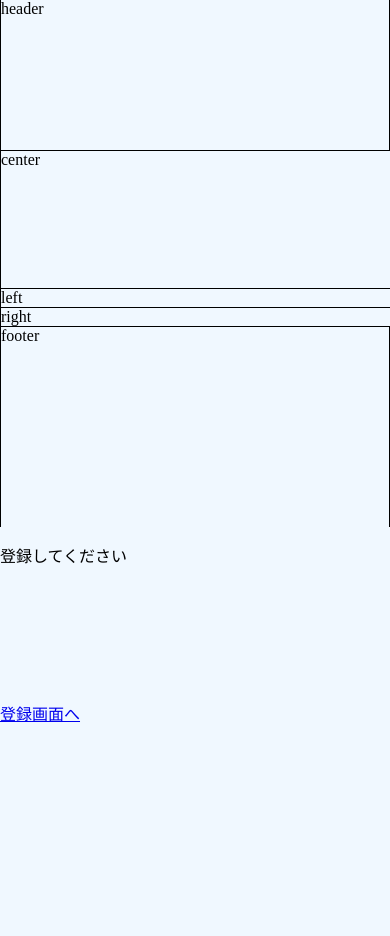
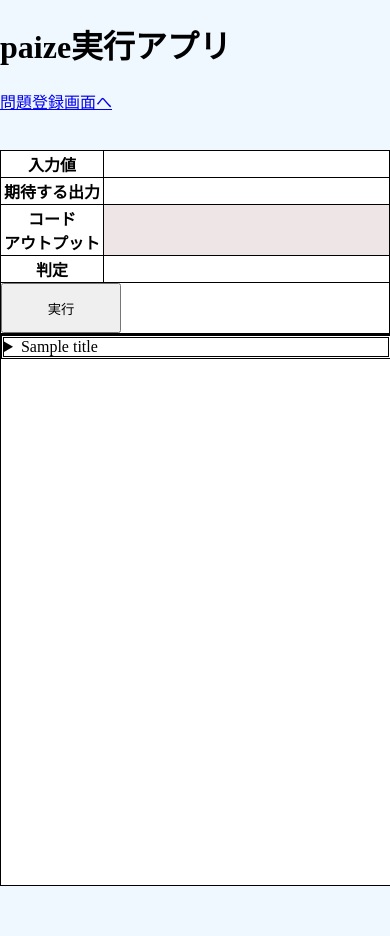
Before and after one commit to s-okayasu/app_1, a Flask app: template src/templates/program_execution.html in a window 390 px wide. Before the commit the page ends 722 px from the top, so only its background shows below. Run offline with Flask 2, Linux system fonts and the light colour scheme; data comes from the database, SQL or seed files in the repository; the template is opened without the code that fills it: values that come from a table or form of the project are taken from there, most other values are stand-ins (such as "Sample title", 1, 10 or a date in 2020); lists and menus that the app fills with data are empty.

Commit message:
問題登録機能、初期表示処理実装

```diff
--- /dev/null
+++ b/src/SQLite.sql
@@ -0,0 +1,3 @@
+-- SQLite
+DELETE FROM problem;
+DELETE FROM title;
--- a/src/app.py
+++ b/src/app.py
@@ -1,45 +1,77 @@
-from flask import Flask, redirect, render_template, request, url_for
+import string
+from flask import Flask, jsonify, redirect, render_template, request, url_for
 import os
 from flask_sqlalchemy import SQLAlchemy
-from sqlalchemy import func
-from crud import Crud
+from query import Query
 
 app = Flask(__name__)
 base_dir = os.path.dirname(__file__)
 app.config['SQLALCHEMY_DATABASE_URI'] = 'sqlite:///' + os.path.join(base_dir, 'data.sqlite')
 app.config['SQLALCHEMY_TRACK_MODIFICATIONS'] = False
 db = SQLAlchemy(app)
-crud = Crud(db)
+query = Query(db)
 
-class User(db.Model):
-    __tablename__ = 'User'
+class Titles(db.Model):
+    __tablename__ = 'title'
     id = db.Column(db.Integer, primary_key=True)
     name = db.Column(db.Text)
-    age = db.Column(db.Integer)
+    def __init__(self, name):
+        self.name = name
 
-    def __init__(self, name, age):
+class Problems(db.Model):
+    __tablename__ = 'problem'
+    id = db.Column(db.Integer, primary_key=True)
+    title_id = db.Column(db.Integer)
+    name = db.Column(db.Text)
+    input_data = db.Column(db.Text)
+    expect_output_data = db.Column(db.Text)
+    status = db.Column(db.Text)
+    def __init__(self, title_id, name, input_data, expect_output_data, status):
+        self.title_id = title_id
         self.name = name
-        self.age = age
+        self.input_data = input_data
+        self.expect_output_data = expect_output_data
+        self.status = status
 
 @app.route('/')
 def index():
-    users = crud.read(User)
-    is_recode = db.session.query(func.count(User.id)).first()[0] > 0
-    print(db.session.query(func.count(User.id)).first()[0])
-    print(is_recode)
-    return render_template('list.html', users=users, is_recode=is_recode)
+    # 画面表示用のデータを設定
+    screen_data = []
+    titles = query.select_all(Titles)
+    problems = query.select_all(Problems)
+    for t_data in titles:
+        title = {'id': t_data.id, 'name': t_data.name, 'problems': []}
+        for p_data in problems:
+            if t_data.id == p_data.title_id:
+                problem = {'id': p_data.id, 'name': p_data.name, 'status': p_data.status, 'input_data': p_data.input_data,
+                    'expect_output_data': p_data.expect_output_data}
+                title['problems'].append(problem)
+        screen_data.append(title)
+    return render_template('program_execution.html', screen_data=screen_data)
 
-@app.route('/form')
-def form():
-    return render_template('form.html')
+@app.route('/problem_register')
+def move():
+    return render_template('problem_register.html')
 
-@app.route('/create')
-def temp():
-    user = User(
-        request.args.get('name'),
-        request.args.get('age')
+@app.route('/problem', methods=['POST'])
+def regist():
+    # 入力されたtitleがDBに存在するか判定
+    # 存在しない場合は追加
+    title_name = request.form.get('title_name')
+    result = query.select_title(Titles, title_name)
+    if len(result) == 0:
+        query.insert(Titles(title_name))
+    # problemを追加
+    title_id = query.select_title(Titles, title_name)[0].id
+    print(str(title_id))
+    problems = Problems(
+        title_id,
+        request.form.get('problem_name'),
+        request.form.get('input_data'),
+        request.form.get('expect_output_data'),
+        '0'
     )
-    crud.create(user)
+    query.insert(problems)
     return redirect(url_for('index'))
 
 if __name__ == '__main__':
--- /dev/null
+++ b/src/static/css/pe_style.css
@@ -0,0 +1,85 @@
+body {
+    margin: 0;
+    min-height: 100vh;
+    display: flex;
+    flex-direction: column;
+    width: 980px;
+    margin: 0 auto;
+    background-color:aliceblue;
+}
+header {
+    height: 150px;
+}
+div {
+    display: flex;
+    flex: 1
+}
+main {
+    flex: 1;
+    height: 500px;
+}
+nav {
+    background-color: white;
+    width: 400px;
+    border-top: 1px solid;
+    border-left: 1px solid;
+    border-bottom: 1px solid;
+    height: 550px;
+}
+table {
+    background-color: white;
+    border-collapse: collapse;
+    width: 100%;
+    height: 100%;
+}
+table th, table td {
+    border: solid 1px black;
+}
+table th {
+    width: 100px;
+}
+tr.input {
+    height: 10%;
+}
+tr.output {
+    height: 80%;
+}
+tr.output td {
+    background-color: rgb(238, 230, 230);
+}
+tr.result {
+    height: 10%;
+}
+footer {
+    height: 50px;
+}
+@media screen and (max-width: 900px) {
+    body, nav, aside {
+        width: 100%;
+    }
+    div {
+        flex-direction: column;
+    }
+    main {
+        order: -1;
+    }
+}
+.button-area {
+    background-color: white;
+    border-left: 1px solid;
+    border-right: 1px solid;
+    border-bottom: 1px solid;
+    height: 50px;
+    justify-content: center;
+}
+input {
+    width: 120px;
+    height: 50px;
+}
+.problem p {
+    margin: 0;
+    padding-left: 20px;
+}
+summary {
+    border-style: double;
+}
--- a/src/templates/pe_style.css
+++ b/src/static/css/pr_style.css
@@ -3,42 +3,28 @@
     min-height: 100vh;
     display: flex;
     flex-direction: column;
-    width: 800px;
+    width: 980px;
     margin: 0 auto;
     background-color:aliceblue;
 }
 header {
     height: 150px;
-    border-left: 1px solid;
-    border-right: 1px solid;
-    border-bottom: 1px solid;
 }
 div {
     display: flex;
     flex: 1
 }
 main {
+    background-color: white;
     flex: 1;
-    border-left: 1px solid;
-    border-bottom: 1px solid;
-}
-nav {
-    width: 150px;
-    border-left: 1px solid;
-    border-bottom: 1px solid;
-}
-aside {
-    width: 150px;
+    width: 600px;
+    height: 250px;
+    border-top: 1px solid;
     border-left: 1px solid;
     border-right: 1px solid;
     border-bottom: 1px solid;
 }
-footer {
-    height: 200px;
-    border-left: 1px solid;
-    border-right: 1px solid;
-}
-@media screen and (max-width: 900px) {
+@media screen and (max-width: 600px) {
     body, nav, aside {
         width: 100%;
     }
@@ -49,3 +35,20 @@
         order: -1;
     }
 }
+label {
+    margin: 5px;
+    text-align: right;
+    width: 150px;
+}
+label ~ input {
+    margin: 5px;
+    width: 500px;
+    height: 30px;
+}
+.submit {
+    justify-content: center;
+}
+.submit input {
+    width: 120px;
+    height: 50px;
+}
--- /dev/null
+++ b/src/static/js/program_execution.js
@@ -0,0 +1,16 @@
+window.addEventListener('load', function() {
+    var problems = Array.from(document.getElementsByClassName("problem"));
+    problems.forEach(function(problem) {
+        var eval = problem.childNodes.item(3).value;
+        var ival = problem.childNodes.item(5).value;
+        var enode = document.getElementById("expect");
+        var inode = document.getElementById("input");
+        var text = document.getElementById(problem.childNodes.item(1).id);
+        console.log(text);console.log(problem);
+        problem.addEventListener("click", function() {
+            text.style.color="#0000cd"
+            enode.innerHTML = eval;
+            inode.innerHTML = ival;
+        }, false);
+    });
+});
--- a/src/templates/program_execution.html
+++ b/src/templates/program_execution.html
@@ -2,33 +2,58 @@
 <html lang="ja">
     <head>
         <meta charset="UTF-8">
-        <title>Document</title>
-        <link rel="stylesheet" href="pe_style.css">
+        <title>プログラム実行画面</title>
+        <link rel="stylesheet" href="./static/css/pe_style.css">
+        <script src="./static/js/program_execution.js"></script>
     </head>
     <body>
-        <header>header</header>
-
+        <header>
+            <div>
+                <h1>paize実行アプリ</h1>
+            </div>
+            <div>
+                <a href="{{ url_for('move') }}" >問題登録画面へ</a>
+            </div>
+        </header>
         <div>
-            <nav>left</nav>
-            <main>center</main>
-            <aside>right</aside>
+            <nav>
+                {% for title in screen_data %}
+                <details>
+                    <summary>{{ title.name }}</summary>
+                    {% for problem in title.problems %}
+                    <div class="problem">
+                        <p id="{{ problem.id }}">{{ problem.name }} status:{{ problem.status }}</p>
+                        <input type="hidden" name="expect" value="{{ problem.expect_output_data }}">
+                        <input type="hidden" name="input" value="{{ problem.input_data }}">
+                    </div>
+                    {% endfor %}
+                </details>
+                {% endfor %}
+            </nav>
+            <main>
+                <table>
+                    <tr class="input">
+                        <th>入力値</th>
+                        <td id="input"></td>
+                    </tr>
+                    <tr class="input">
+                        <th>期待する出力</th>
+                        <td id="expect"></td>
+                    </tr>
+                    <tr class="output">
+                        <th>コード<br>アウトプット</th>
+                        <td id="output"></td>
+                    </tr>
+                    <tr class="result">
+                        <th>判定</th>
+                        <td id="result"></td>
+                    </tr>
+                </table>
+                <div class="button-area">
+                    <input type="button" id="exec" value="実行">
+                </div>
+            </main>
         </div>
-
-        <footer>footer</footer>
-
-        <div>
-        {% if is_recode %}
-        <ul>
-        {% for user in users %}
-            <li>氏名:{{ user.name }} 年齢:{{ user.age }}</li>
-        {% endfor %}
-        </ul>
-        {% else %}
-        <p>登録してください</p>
-        {% endif %}
-        </div>
-        <div>
-            <a href="{{ url_for('form') }}">登録画面へ</a>
-        </div>
+        <footer></footer>
     </body>
 </html>
```
Also changed, not shown: src/crud.py (deleted, +0 -18 lines), src/query.py (added, +22 -0 lines), src/templates/problem_register.html (+28 -7 lines), src/data.sqlite.
